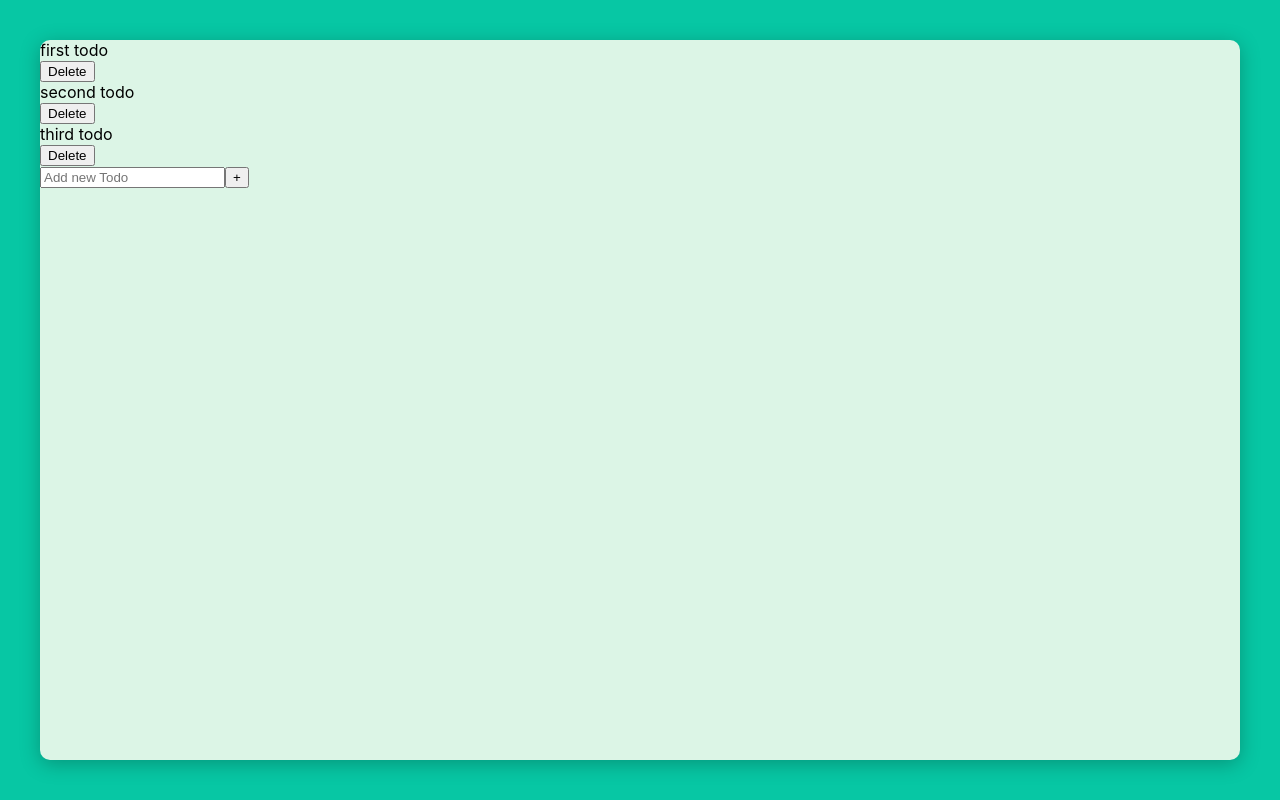
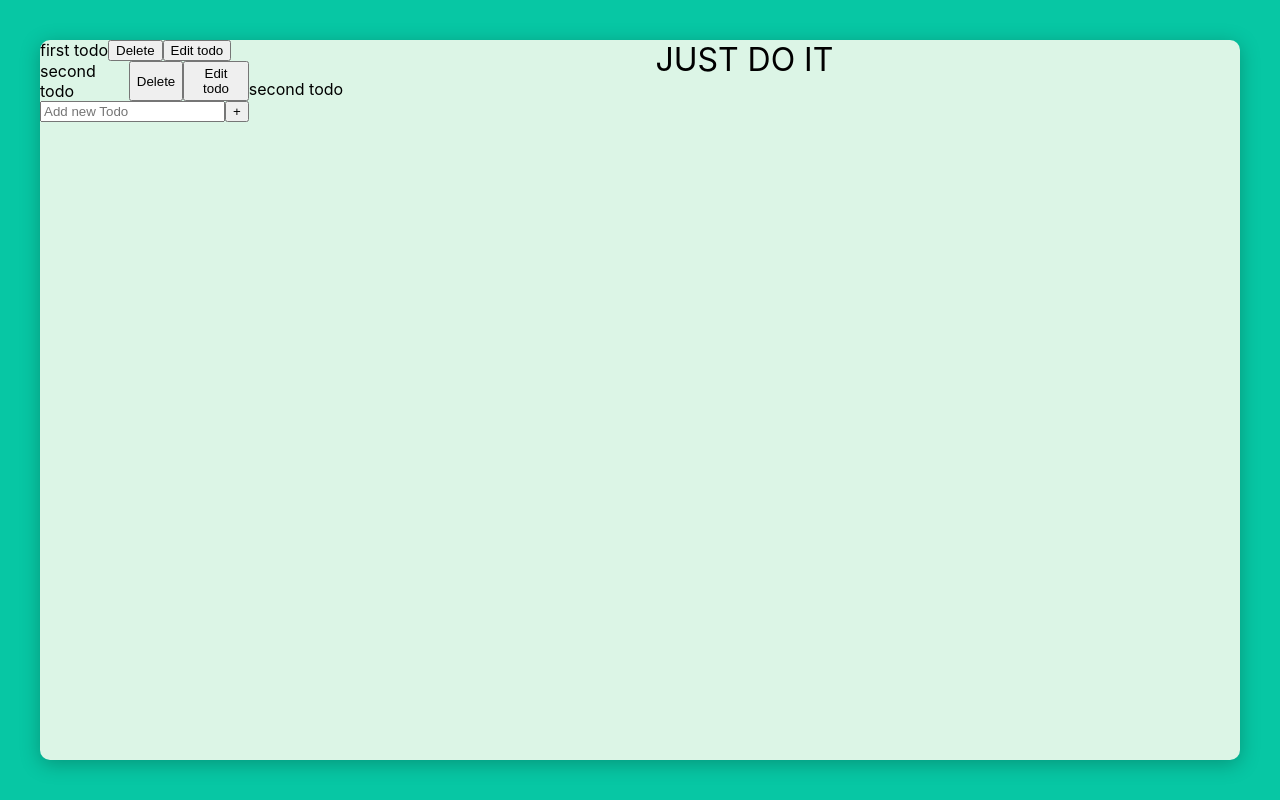
Before and after one commit to Dopio/infotecs-todo, a React (Create React App) app: page / in a window 1280 px wide. Built offline with nearby package versions, Linux system fonts and the light colour scheme.

Commit message:
Create edit functional

```diff
--- a/src/App.css
+++ b/src/App.css
@@ -7,6 +7,7 @@ body {
 }
 
 .body_wrapper {
+  display: flex;
   overflow: auto;
   width: 1200px;
   height: 720px;
--- a/src/App.js
+++ b/src/App.js
@@ -1,6 +1,7 @@
 import { useState } from 'react';
 import './App.css';
 import AddToDo from './Components/addToDo';
+import EditingToDo from './Components/editingToDo';
 import ListToDo from './Components/listToDo';
 import SearchToDo from './Components/searchToDo';
 
@@ -11,16 +12,13 @@ const [todo, setToDo] = useState([
       id: 1,
       title: "first todo",
       status: true,
+      active: false,
     },
     {
       id: 2,
       title: "second todo",
       status: true,
-  },
-  {
-    id: 3,
-    title: "third todo",
-    status: true,
+      active: true,
     },
   ]);
 
@@ -29,12 +27,10 @@ const [todo, setToDo] = useState([
       <div className='body_wrapper'>
         <div className='taskToDo_body'>
           <SearchToDo />
-          <ListToDo todo={todo} setToDo={setToDo}/>
-          <AddToDo todo={todo} setToDo={setToDo}/>
+          <ListToDo todo={todo} setToDo={setToDo} />
+          <AddToDo todo={todo} setToDo={setToDo} />
         </div>
-        <div className='editingToDo_body'>
-
-        </div>
+        <EditingToDo todo={todo} setToDo={setToDo}/>
       </div>
     </body>
   );
--- a/src/Components/AddToDo.css
+++ b/src/Components/AddToDo.css
@@ -0,0 +1,3 @@
+.taskToDo__addNew{
+    display: flex;
+}
--- /dev/null
+++ b/src/Components/EditingToDo.css
@@ -0,0 +1,9 @@
+.editingToDo__wrapper{
+    width: 100%;
+  }
+
+  .editingToDo__body_title{
+    text-transform: uppercase;
+    font-size: 32px;
+    text-align: center;
+  }
--- a/src/Components/ListToDo.css
+++ b/src/Components/ListToDo.css
@@ -0,0 +1,3 @@
+.taskToDo__list_item{
+    display: flex;
+}
--- a/src/Components/addToDo.jsx
+++ b/src/Components/addToDo.jsx
@@ -10,7 +10,7 @@ let AddToDo = ({ todo, setToDo }) => {
         setToDo(
             [
                 ...todo,
-                { id: uuidv4(), title: value, status: true }
+                { id: uuidv4(), title: value, status: true, active: true },
             ]
         );
         setValue('');
--- /dev/null
+++ b/src/Components/editingToDo.jsx
@@ -0,0 +1,35 @@
+import './EditingToDo.css'
+
+let EditingToDo = ({ todo, setToDo }) => {
+
+
+    return (
+        <div className='editingToDo__wrapper'>
+            <div className='editingToDo__body_title'>
+                just do it
+            </div>
+            <div className='editingToDo__body'>
+                <div className='todo__title'>
+                    {
+                        todo.map(item => (
+                            <div key={item.id}>
+                                {
+                                    item.active ?
+                                        <div>{item.title}</div>
+
+                                    : <div></div>
+
+                                }
+                            </div>))
+                    }
+
+                </div>
+            </div>
+            <div className='todo__description'>
+
+            </div>
+        </div>
+    );
+};
+
+export default EditingToDo;
--- a/src/Components/listToDo.jsx
+++ b/src/Components/listToDo.jsx
@@ -1,21 +1,48 @@
+import { useState } from 'react';
 import './ListToDo.css'
 
 let ListToDo = ({ todo, setToDo }) => {
 
-
+    const [edit, setEdit] = useState(null)
+    const [value, setValue] = useState('')
 
     let deleteTodo = (id) => {
-        let newTodo = [...todo].filter(item => item.id!==id);
+        let newTodo = [...todo].filter(item => item.id !== id);
         setToDo(newTodo);
+    };
+
+    let editTodo = (id, title) => {
+        setEdit(id);
+        setValue(title);
+    };
+
+    let saveTodo = (id) => {
+        let newTodo = [...todo].map(item =>{
+            if (item.id === id) {
+                item.title = value;
+            }
+            return item;
+        })
+        setToDo(newTodo);
+        setEdit(null);
     };
 
     return (
         <div className='taskToDo__list'>
             {
                 todo.map(item => (
-                    <div key={item.id}>
-                        <div>{item.title}</div>
+                    <div className='taskToDo__list_item' key={item.id}>
+                        {
+                            edit === item.id ?
+                                <div>
+                                    <input type="text" onChange={(e) => setValue(e.target.value)} value={value} />
+                                    <button onClick={() => saveTodo(item.id)}>Save</button>
+                                </div>
+                                :
+                                <div>{item.title}</div>
+                        }
                         <button onClick={() => deleteTodo(item.id)}>Delete</button>
+                        <button onClick={() => editTodo(item.id, item.title)}>Edit todo</button>
                     </div>
                 ))
             }
```
Lines whose indentation alone changed are shown as unchanged.
